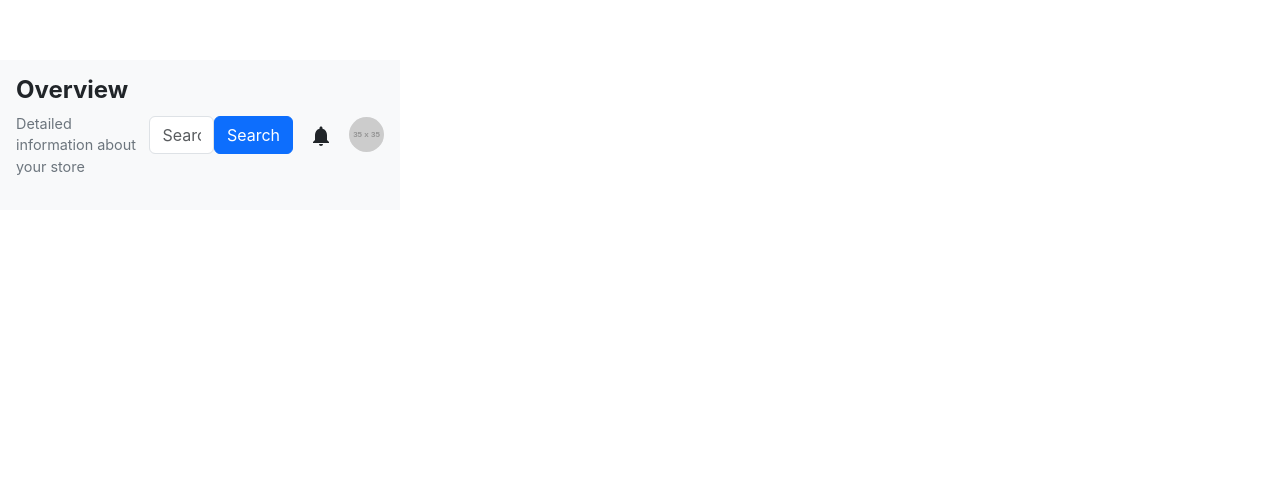
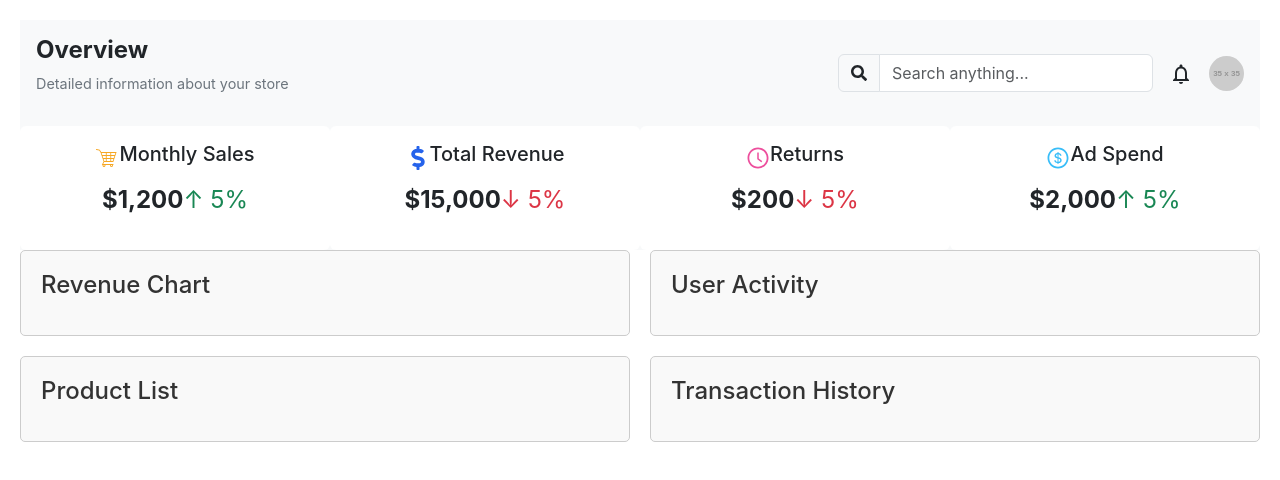
Before and after one commit to YolandaMejane1/E-Commerce-dashboard-project, a React (Create React App) app: page /dashboard in a window 1280 px wide. Shown: the top 480 px of the page. Built offline with nearby package versions, Linux system fonts and the light colour scheme.

Commit message:
"added header component to dashboard"

```diff
--- a/package.json
+++ b/package.json
@@ -3,6 +3,11 @@
   "version": "0.1.0",
   "private": true,
   "dependencies": {
+    "@fortawesome/fontawesome-svg-core": "^6.6.0",
+    "@fortawesome/free-regular-svg-icons": "^6.6.0",
+    "@fortawesome/free-solid-svg-icons": "^6.6.0",
+    "@fortawesome/react-fontawesome": "^0.2.2",
+    "@mui/icons-material": "^6.1.6",
     "@testing-library/jest-dom": "^5.17.0",
     "@testing-library/react": "^13.4.0",
     "@testing-library/user-event": "^13.5.0",
--- a/src/App.css
+++ b/src/App.css
@@ -16,6 +16,10 @@ html, body {
   width: 100%;
   margin: 0;
   padding: 0 !important;
+}
+
+.header {
+  width: 100%;
 }
 
 .left-section {
@@ -60,15 +64,17 @@ html, body {
 }
 
 .dashboard-preview {
-  margin: 80px 0;
+  margin: 60px 0 10px 0;
   text-align: center;
+  max-width: 350px;
+  height: auto;
 }
 
 .dashboard {
   position: relative;
-  top: 60px;
+  top: 0px;
   width: 100%;
-  max-width: 400px;
+  max-width: 100vw;
   height: auto;
 }
 
@@ -176,3 +182,36 @@ html, body {
   margin-top: 1rem;
   font-size: 0.9rem;
 }
+
+.dashboard-container {
+  padding: 20px;
+}
+
+.dashboard-content {
+  display: flex;
+  flex-direction: column;
+  gap: 20px;
+}
+
+.section-title {
+  margin-bottom: 15px;
+  font-size: 1.5rem;
+  color: #333;
+}
+
+.charts-and-activity,
+.products-and-transactions {
+  display: flex;
+  gap: 20px;
+}
+
+.revenue-chart-section,
+.user-activity-section,
+.product-list-section,
+.transaction-history-section {
+  flex: 1;
+  padding: 20px;
+  border: 1px solid #ccc;
+  border-radius: 5px;
+  background-color: #f9f9f9;
+}
--- a/src/App.js
+++ b/src/App.js
@@ -23,11 +23,11 @@ const LoginPage = () => {
 
   return (
     <div className="container-fluid flex h-screen p-0">
-      {/* Left section: visible on medium and larger screens */}
+
       <div className="left-section d-none d-md-flex flex-column justify-center align-items-center text-white p-8">
         <h1 className="logo text-2xl font-bold"><FaBolt className="inline mr-2" />Hiphonic</h1>
         <div className="dashboard-preview">
-          <img src={dashboard} alt="dashboard" className="dashboard max-w-full h-auto" />
+          <img src={dashboard} alt="dashboard" className="dashboard max-w-xs h-auto" />
         </div>
         <p className="welcome-text text-xl font-semibold">Welcome to your Dashboard</p>
         <p className="subtext text-lg">Everything you need to manage your online store</p>
--- a/src/components/Header.css
+++ b/src/components/Header.css
@@ -1,5 +1,8 @@
 .header {
     background-color: #f8f9fa;
+    width: 100%;
+    height: auto;
+    padding-top: 0;
   }
 
   .header-title {
@@ -12,16 +15,62 @@
     color: #6c757d;
   }
 
-  .search-input {
+  .input-group {
     width: 200px;
   }
 
-  .notification-bell {
-    cursor: pointer;
+  .input-group-text {
+    background-color: transparent;
+    border: none;
+    color: lightgray;
+    padding: 0.5rem 0.75rem;
   }
 
-  .user-avatar {
-    cursor: pointer;
-    width: 35px;
-    height: 35px;
+  .input-group-text .fa-search {
+    color: lightgray;
   }
+
+  .search-input {
+    border: none;
+    box-shadow: none;
+    background-color: transparent;
+    color: #6c757d;
+  }
+
+  .search-input::placeholder {
+    color: lightgray;
+  }
+
+  .search-input:focus {
+    outline: none;
+    box-shadow: none;
+  }
+
+  .dashboard-summary {
+    margin: 0;
+    padding: 20px;
+  }
+
+
+  .card {
+    background-color: #f8f9fa;
+    border-right: 1px solid #595a5c;
+    border-radius: 0.25rem;
+    height: 100%;
+  }
+
+  .card-value {
+    display: flex;
+    justify-content: center;
+    align-items:center;
+    font-size: 1.25rem;
+    font-weight: bold;
+  }
+
+  .text-success {
+    color: rgb(0, 161, 0);
+  }
+
+  .text-danger {
+    color: red;
+  }
--- a/src/components/Header.jsx
+++ b/src/components/Header.jsx
@@ -1,7 +1,10 @@
 import React, { useState } from 'react';
-import { MdNotifications } from 'react-icons/md';
+import { MdOutlineNotifications } from 'react-icons/md';
+import { FaSearch, FaDollarSign } from 'react-icons/fa';
+import { GiShoppingCart } from 'react-icons/gi';
+import { AiOutlineDollarCircle, AiOutlineClockCircle } from 'react-icons/ai'; // Importing outlined icons
 import './Header.css';
-import 'bootstrap/dist/css/bootstrap.min.css'; // Ensure Bootstrap is imported
+import 'bootstrap/dist/css/bootstrap.min.css';
 
 const Header = () => {
   const [searchQuery, setSearchQuery] = useState('');
@@ -12,24 +15,30 @@ const Header = () => {
   };
 
   return (
-    <header className="header d-flex justify-content-between align-items-center p-3 bg-light">
+    <header className="header d-flex flex-column w-100">
+      <div className="d-flex justify-content-between align-items-center p-3 bg-light">
         <div className="header-left">
           <h2 className="header-title">Overview</h2>
           <p className="header-subtitle">Detailed information about your store</p>
         </div>
         <div className="header-right d-flex align-items-center">
           <form onSubmit={handleSearch} className="search-form d-flex">
+            <div className="input-group">
+              <span className="input-group-text" id="basic-addon1">
+                <FaSearch />
+              </span>
               <input
                 type="text"
                 className="form-control search-input"
                 placeholder="Search anything..."
+                aria-label="Search"
                 value={searchQuery}
                 onChange={(e) => setSearchQuery(e.target.value)}
               />
-          <button type="submit" className="btn btn-primary search-button">Search</button>
+            </div>
           </form>
           <div className="notification-bell mx-3">
-          <MdNotifications size={24} />
+            <MdOutlineNotifications size={24} />
           </div>
           <div className="user-menu dropdown">
             <img
@@ -46,8 +55,32 @@ const Header = () => {
             </div>
           </div>
         </div>
+      </div>
+      <div className="dashboard-summary d-flex justify-content-around align-items-center bg-light" style={{ maxHeight: '200px', height: '100%', padding: '0rem' }}>
+        <DashboardCard title="Monthly Sales" value="$1,200" trend="increase" icon={<GiShoppingCart style={{ color: 'f6a723', fontSize: '1.5rem' }} />} />
+        <DashboardCard title="Total Revenue" value="$15,000" trend="decrease" icon={<FaDollarSign style={{ color: '2563eb', fontSize: '1.5rem' }} />} />
+        <DashboardCard title="Returns" value="$200" trend="decrease" icon={<AiOutlineClockCircle style={{ color: 'ed4f9d', fontSize: '1.5rem' }} />} />
+        <DashboardCard title="Ad Spend" value="$2,000" trend="increase" icon={<AiOutlineDollarCircle style={{ color: '38bdf8', fontSize: '1.5rem' }} />} />
+      </div>
     </header>
   );
 };
 
+const DashboardCard = ({ title, value, trend, icon }) => {
+  const trendClass = trend === 'increase' ? 'text-success' : 'text-danger';
+  const trendSymbol = trend === 'increase' ? '↑' : '↓';
+
+  return (
+    <div className="card text-center" style={{ width: 'calc(100% / 4)', padding: '1rem', height: '100%', border: 'none' }}>
+      <div className="d-flex justify-content-center align-items-center mb-2">
+        {icon}
+        <h5 className="card-title ml-2">{title}</h5>
+      </div>
+      <p className="card-value" style={{ fontSize: '1.5rem', fontWeight: 'bold' }}>
+        {value} <span className={`${trendClass}`}>{trendSymbol} 5%</span>
+      </p>
+    </div>
+  );
+};
+
 export default Header;
--- a/src/pages/dashboard.jsx
+++ b/src/pages/dashboard.jsx
@@ -1,31 +1,43 @@
 import MenuSidebar from "../components/MenuSidebar";
 import '../App.css';
 import Header from "../components/Header";
+import OverallRevenue from "../components/RevenueChart";
+import UserActivity from "../components/UserActivity";
 import TransactionHistory from "../components/TransactionHistory";
 import RevenueChart from "../components/RevenueChart";
+import ProductList from "../components/ProductList";
 import 'bootstrap/dist/css/bootstrap.min.css';
 
 function Dashboard() {
   return (
-    <div className="dashboard">
+    <div className="dashboard-container">
       <Header />
-      <main className="content">
+      <main className="dashboard-content">
 
-        <section className="statistics">
+        <div className="charts-and-activity">
+          <section className="revenue-chart-section">
+            <h2 className="section-title">Revenue Chart</h2>
+            <RevenueChart />
+          </section>
 
-        </section>
+          <section className="user-activity-section">
+            <h2 className="section-title">User Activity</h2>
+            <UserActivity />
+          </section>
+        </div>
 
-        <section className="charts">
+        <div className="products-and-transactions">
+          <section className="product-list-section">
+            <h2 className="section-title">Product List</h2>
+            <ProductList />
+          </section>
 
-        </section>
+          <section className="transaction-history-section">
+            <h2 className="section-title">Transaction History</h2>
+            <TransactionHistory />
+          </section>
+        </div>
 
-        <section className="products">
-
-        </section>
-
-        <section className="transactions">
-
-        </section>
       </main>
     </div>
   );
```
Also changed, not shown: 1 other file (tests, documents, lock files or other folders). Lines whose indentation alone changed are shown as unchanged.
